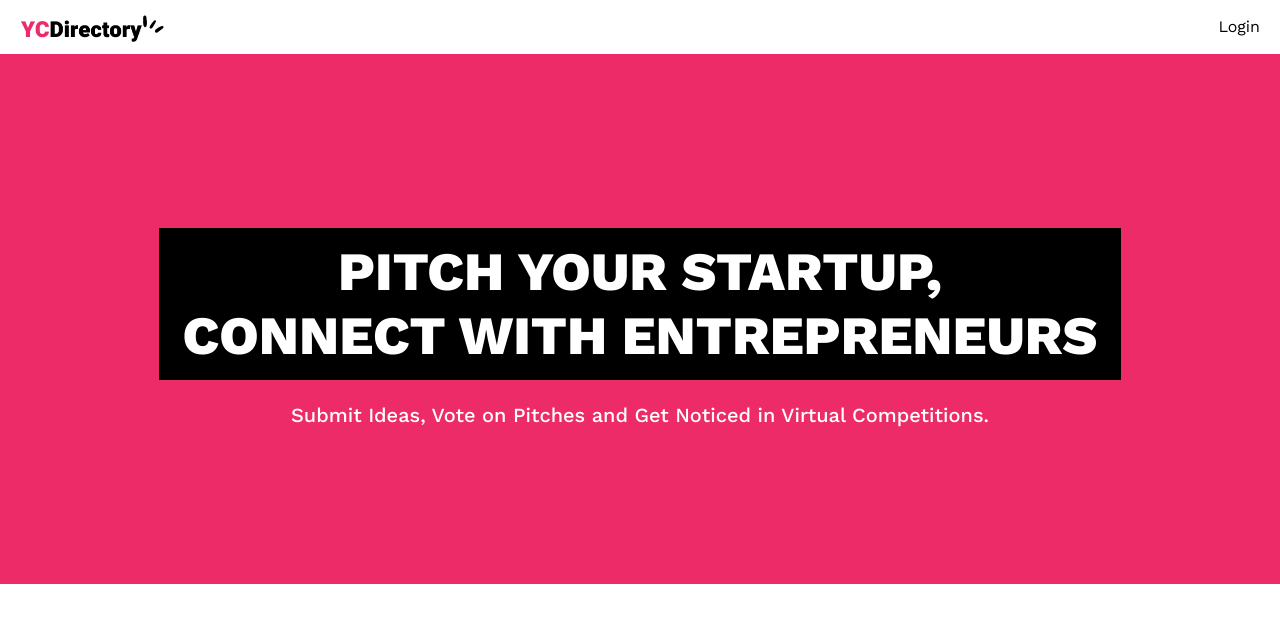
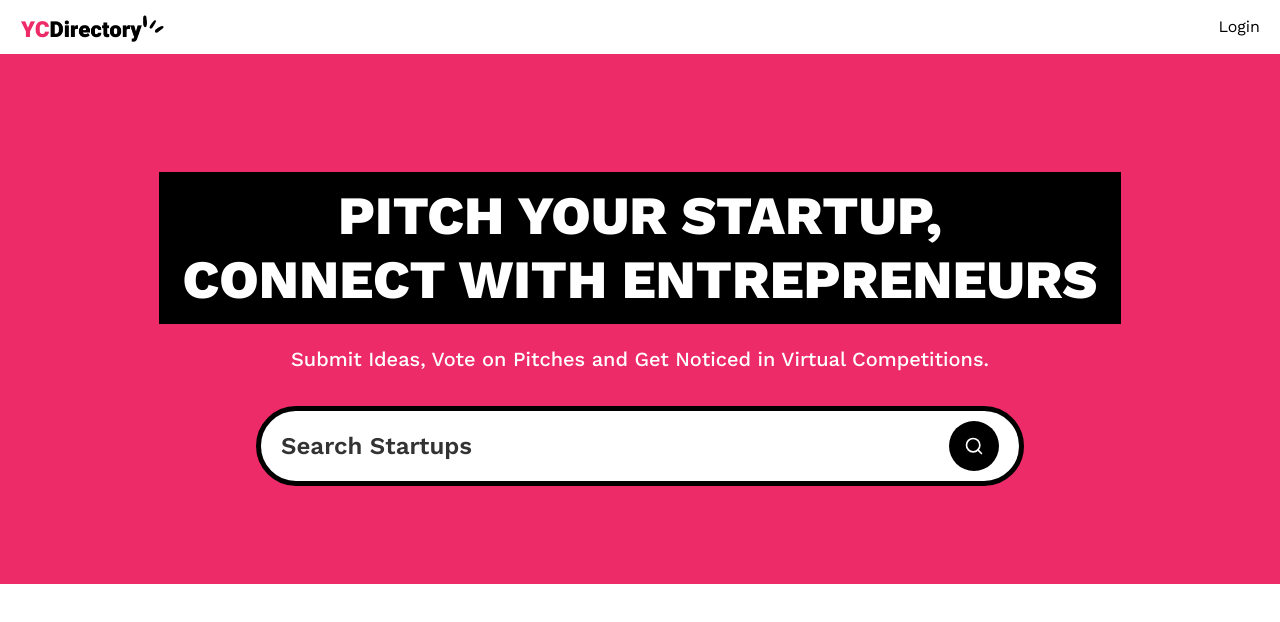
Before and after one commit to kopalkotecha/yc_directory, a Next.js app: page / in a window 1280 px wide. Shown: the top 622 px of the page. Built offline with nearby package versions, Linux system fonts and the light colour scheme; no server answers.

Commit message:
initial commit

```diff
--- a/app/(root)/layout.tsx
+++ b/app/(root)/layout.tsx
@@ -1,5 +1,5 @@
 import React from "react";
-import Navbar from "@/app/components/Navbar";
+import Navbar from "@/components/Navbar";
 
 export default function Layout ({children}: Readonly<{ children: React.ReactNode }>) {
     return (
--- a/app/(root)/page.tsx
+++ b/app/(root)/page.tsx
@@ -1,6 +1,11 @@
-import Image from "next/image";
+import SearchForm from "@/components/SearchForm";
 
-export default function Home() {
+export default async function Home({searchParams} : {
+    searchParams: Promise<{query?: string}>
+}) {
+
+    const query = (await searchParams).query;
+
   return (
     <>
         <section className="pink_container">
@@ -9,6 +14,8 @@
             <p className="sub-heading !max-w-3xl">
                 Submit Ideas, Vote on Pitches and Get Noticed in Virtual Competitions.
             </p>
+
+            <SearchForm query={query}/>
         </section>
 
     </>
--- a/app/components/Navbar.tsx
+++ b/components/Navbar.tsx
@@ -9,7 +9,7 @@
     return (
         <header className="px-5 py-3 bg-white shadow-sm font-work-sans">
             <nav className="flex justify-between items-center">
-                <Link href="/">
+                <Link href="/public">
                     <Image src="/logo.png" alt="logo" width={144} height={30}/>
                 </Link>
 
--- /dev/null
+++ b/components/SearchForm.tsx
@@ -0,0 +1,24 @@
+import Form from "next/form";
+import SearchFormReset from "@/components/SearchFormReset";
+import {Search} from "lucide-react";
+
+const SearchForm = ({query}: {query?: string}) => {
+
+
+    return (
+        <Form action="/public" scroll={false} className="search-form">
+            <input name="query" defaultValue={query} className="search-input" placeholder="Search Startups"/>
+
+            <div className="flex gap-2">
+                {query && <SearchFormReset/>}
+
+                <button type="submit" className="search-btn text-white">
+                    <Search className="size-5"/>
+                </button>
+
+            </div>
+
+        </Form>
+    )
+}
+export default SearchForm;
--- /dev/null
+++ b/components/SearchFormReset.tsx
@@ -0,0 +1,23 @@
+"use client"
+
+import React from 'react'
+import Link from "next/link";
+import {X} from "lucide-react";
+
+const SearchFormReset = () => {
+    const reset = () => {
+        const form = document.querySelector('.search-form') as HTMLFormElement;
+
+        if(form) form.reset();
+    }
+
+    return (
+        <button type="reset" onClick={reset}>
+            <Link href="/public" className="search-btn text-white">
+                <X className="size-5" />
+            </Link>
+        </button>
+    )
+
+}
+export default SearchFormReset;
--- /dev/null
+++ b/components/ui/button.tsx
@@ -0,0 +1,57 @@
+import * as React from "react"
+import { Slot } from "@radix-ui/react-slot"
+import { cva, type VariantProps } from "class-variance-authority"
+
+import { cn } from "@/lib/utils"
+
+const buttonVariants = cva(
+  "inline-flex items-center justify-center gap-2 whitespace-nowrap rounded-md text-sm font-medium transition-colors focus-visible:outline-none focus-visible:ring-1 focus-visible:ring-ring disabled:pointer-events-none disabled:opacity-50 [&_svg]:pointer-events-none [&_svg]:size-4 [&_svg]:shrink-0",
+  {
+    variants: {
+      variant: {
+        default:
+          "bg-primary text-primary-foreground shadow hover:bg-primary/90",
+        destructive:
+          "bg-destructive text-destructive-foreground shadow-sm hover:bg-destructive/90",
+        outline:
+          "border border-input bg-background shadow-sm hover:bg-accent hover:text-accent-foreground",
+        secondary:
+          "bg-secondary text-secondary-foreground shadow-sm hover:bg-secondary/80",
+        ghost: "hover:bg-accent hover:text-accent-foreground",
+        link: "text-primary underline-offset-4 hover:underline",
+      },
+      size: {
+        default: "h-9 px-4 py-2",
+        sm: "h-8 rounded-md px-3 text-xs",
+        lg: "h-10 rounded-md px-8",
+        icon: "h-9 w-9",
+      },
+    },
+    defaultVariants: {
+      variant: "default",
+      size: "default",
+    },
+  }
+)
+
+export interface ButtonProps
+  extends React.ButtonHTMLAttributes<HTMLButtonElement>,
+    VariantProps<typeof buttonVariants> {
+  asChild?: boolean
+}
+
+const Button = React.forwardRef<HTMLButtonElement, ButtonProps>(
+  ({ className, variant, size, asChild = false, ...props }, ref) => {
+    const Comp = asChild ? Slot : "button"
+    return (
+      <Comp
+        className={cn(buttonVariants({ variant, size, className }))}
+        ref={ref}
+        {...props}
+      />
+    )
+  }
+)
+Button.displayName = "Button"
+
+export { Button, buttonVariants }
--- a/package.json
+++ b/package.json
@@ -14,6 +14,7 @@
     "react-dom": "$react-dom"
   },
   "dependencies": {
+    "@radix-ui/react-slot": "^1.1.0",
     "@tailwindcss/typography": "^0.5.15",
     "class-variance-authority": "^0.7.1",
     "clsx": "^2.1.1",
```
Also changed, not shown: 1 other file (tests, documents, lock files or other folders).
